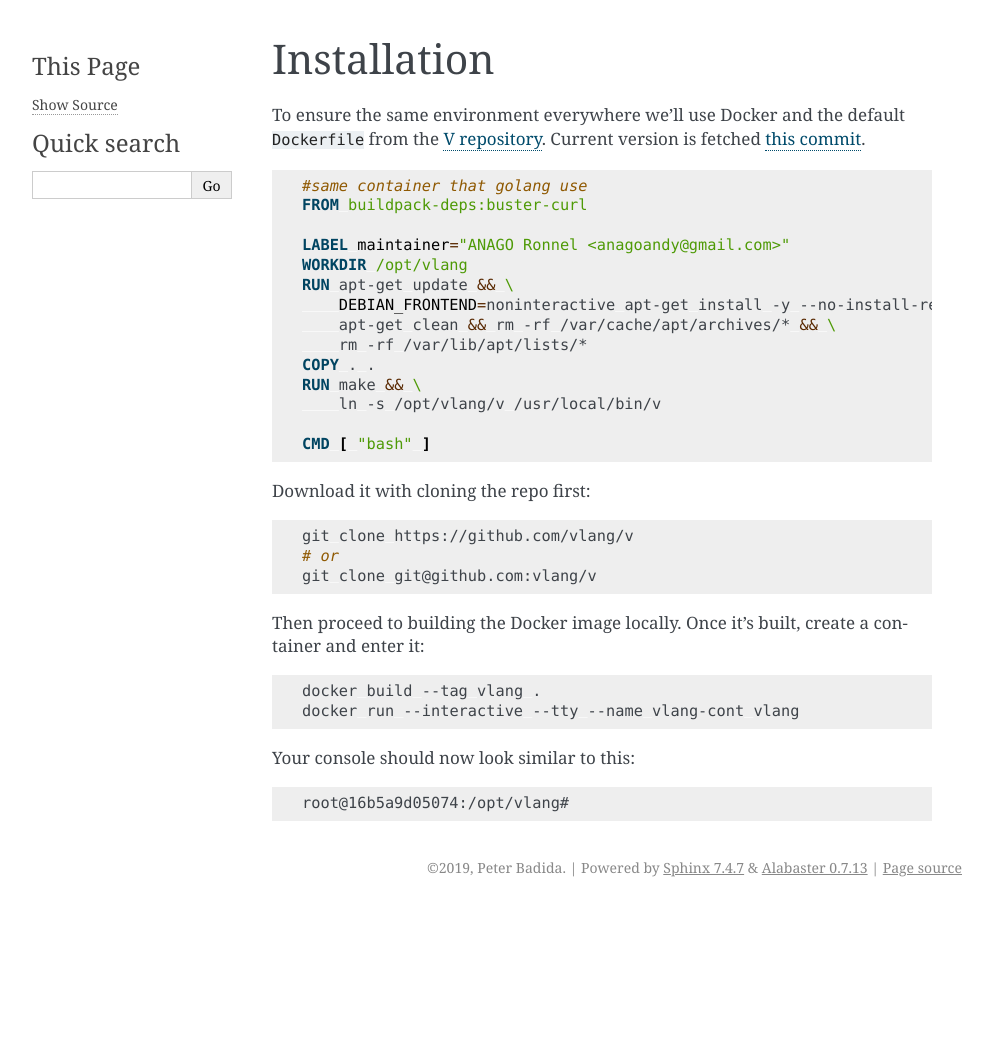
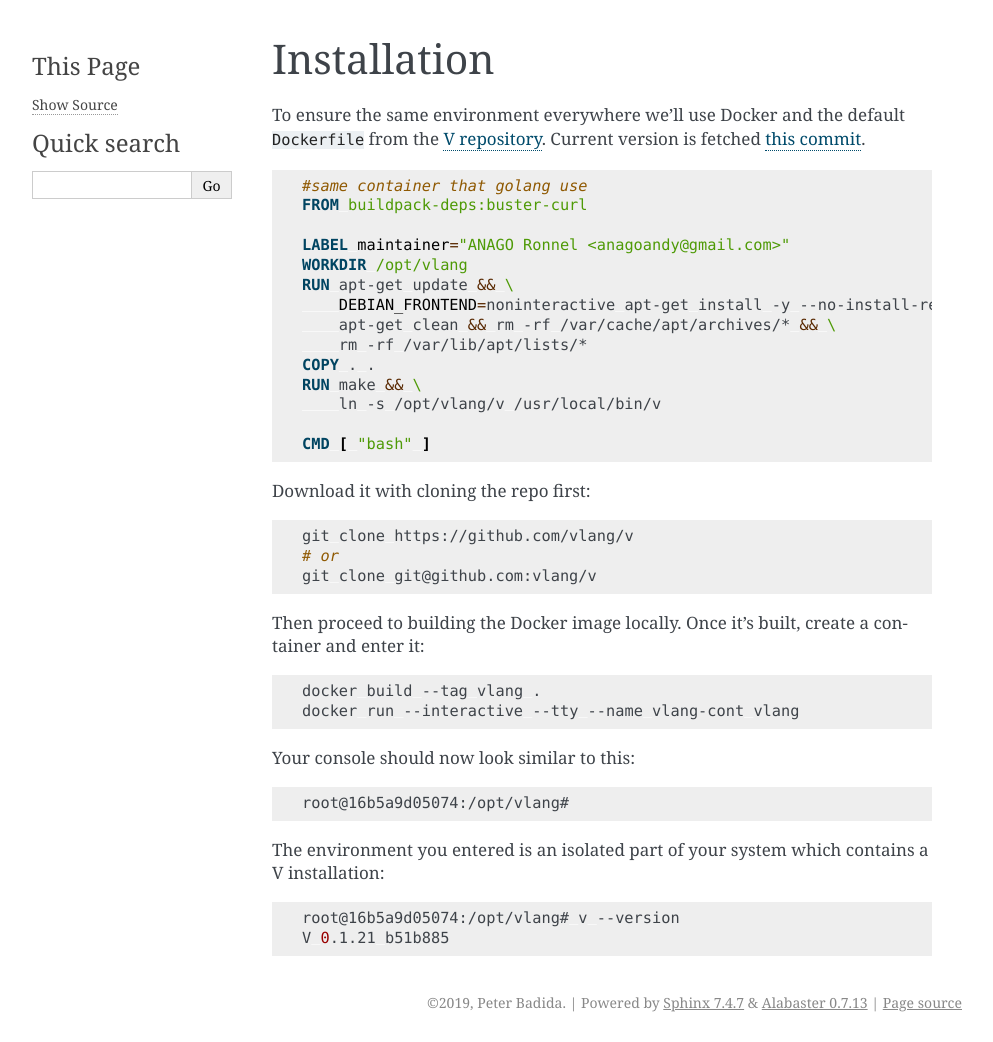
Before and after one commit to KeyWeeUsr/the-book-of-v, a Sphinx documentation site: the page built from source/installation.rst, in a window 1280 px wide. Shown: the whole page, without its empty margins (148-1141 px from the left). Built offline with Sphinx 7.4.7, drawn with Linux system fonts in a browser that asks for light colours; before the commit the page ends 907 px from its top, so only the background shows below that.

Commit message:
[ADD] Show V version in Docker container

```diff
--- a/source/installation.rst
+++ b/source/installation.rst
@@ -46,3 +46,11 @@
 .. code:: shell
 
     root@16b5a9d05074:/opt/vlang#
+
+The environment you entered is an isolated part of your system which contains
+a V installation:
+
+.. code:: shell
+
+    root@16b5a9d05074:/opt/vlang# v --version
+    V 0.1.21 b51b885
```
